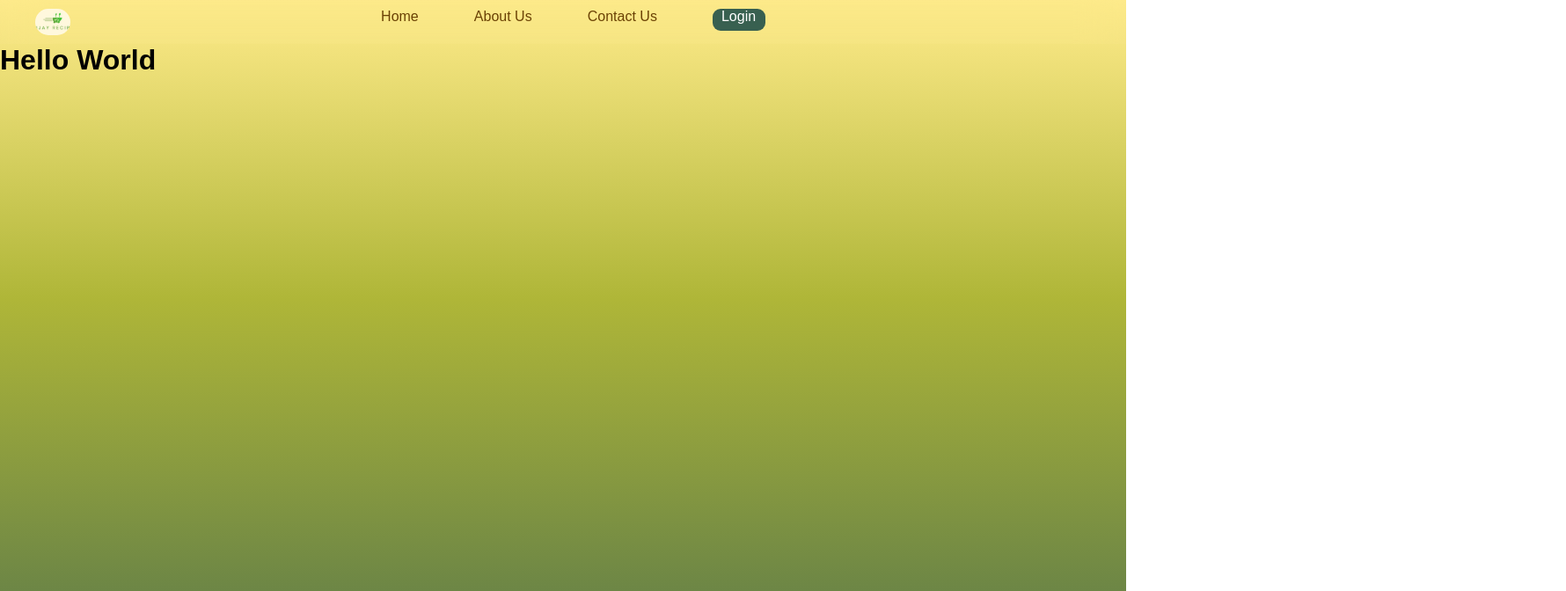
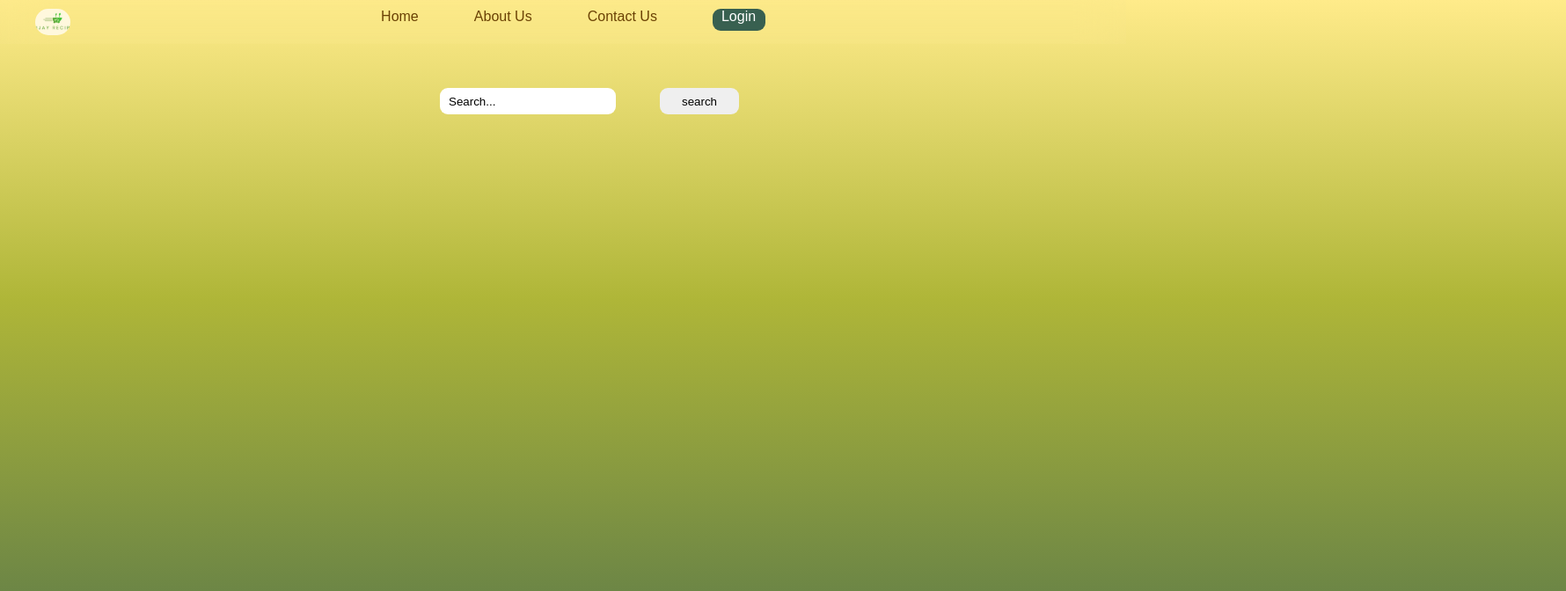
Before and after one commit to Bijay-Gurung/Recipe-Sharing-Web-App, a React (Create React App) app: page /breakfast in a window 1280 px wide. Shown: the top 672 px of the page at 88% size, 1780 px wide, since content can reach past the window. Built offline with nearby package versions, Linux system fonts and the light colour scheme.

Commit message:
creating searchbar for breakfast page

```diff
--- a/src/View/Breakfast.css
+++ b/src/View/Breakfast.css
@@ -4,3 +4,34 @@
     box-sizing: border-box;
     font-family: 'Poppins',sans-serif;
 }
+
+.loader-container{
+    display: flex;
+    align-items: center;
+    justify-content: center;
+    height: 100vh;
+}
+
+.searchDiv{
+    position: relative;
+    top: 30px;
+    left:500px;
+    display: flex;
+}
+
+.searchDiv input{
+    height: 30px;
+    width: 200px;
+    border: none;
+    border-radius: 9px;
+    padding-left: 10px;
+}
+
+.searchDiv input::placeholder{
+    color: #000;
+    opacity: 1;
+}
+
+.searchDiv button{
+    margin-left: 50px;
+}
--- a/src/View/Breakfast.js
+++ b/src/View/Breakfast.js
@@ -1,15 +1,52 @@
-import React from "react";
-// import React, {useState} from "react";
+// import React from "react";
+import React, {useState} from "react";
 import './Breakfast.css';
 import Nav from "../Component/Nav";
-// import axios from 'axios';
+import axios from 'axios';
+import { ClipLoader } from "react-spinners";
 // import {Link, useNavigate} from 'react-router-dom';
+
+function Search(){
+    const [isLoading, setIsLoading] = useState(false);
+    const [isSearch, setIsSearch] = useState('');
+    const handleSubmit = async(e) => {
+        e.preventDefault();
+        setIsLoading(true);
+        try{
+            const response = axios.post("http://localhost:4000/recipes", {isSearch});
+            console.log('The recipe you are searching is found.', response.data);
+            setTimeout(()=>{
+                setIsSearch(false);
+            },2000);
+        } catch(error){
+            console.error('Error while searching recipe', error.response.data);
+            alert("Recipe is not found");
+        }
+
+    }
+
+    return(
+        <div className="searchDiv">
+            {isLoading ? (
+                <div className="loader-container">
+                    <ClipLoader size={43} color="black" />
+                </div>
+            ) : (null) // here, i have to replace null and put the recipes div
+            }
+
+            <form onSubmit={handleSubmit}>
+                <input type="text" id="search" name="search" placeholder="Search..." onChange={(e) => setIsSearch(e.target.value)} required />
+                <button type="submit">search</button>
+            </form>
+        </div>
+    );
+}
 
 export default function Breakfast(){
     return(
         <div>
             <Nav />
-            <h1>Hello World</h1>
+            <Search />
         </div>
     );
 }
```
Also changed, not shown: src/models/recipe.js (+16 -0 lines).
